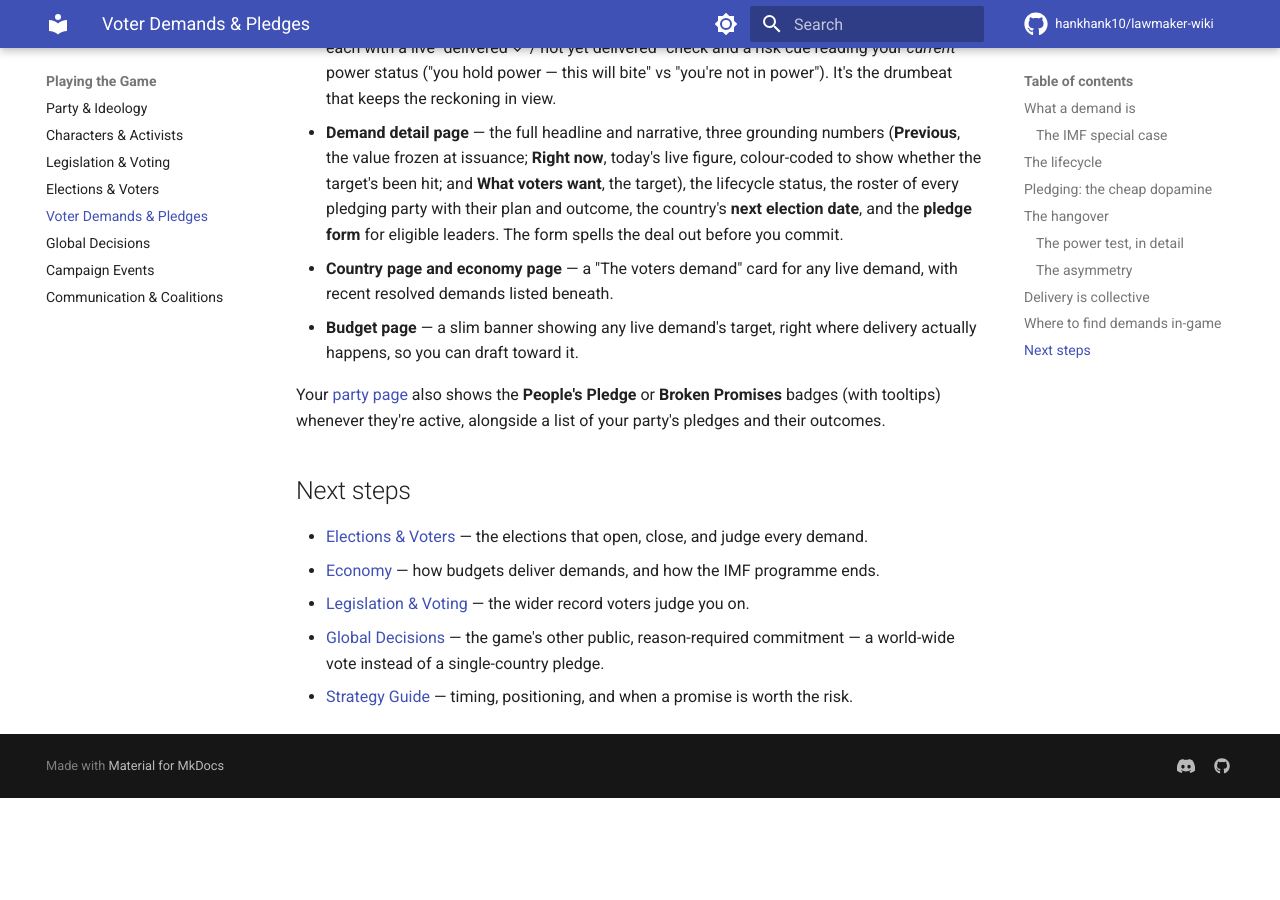
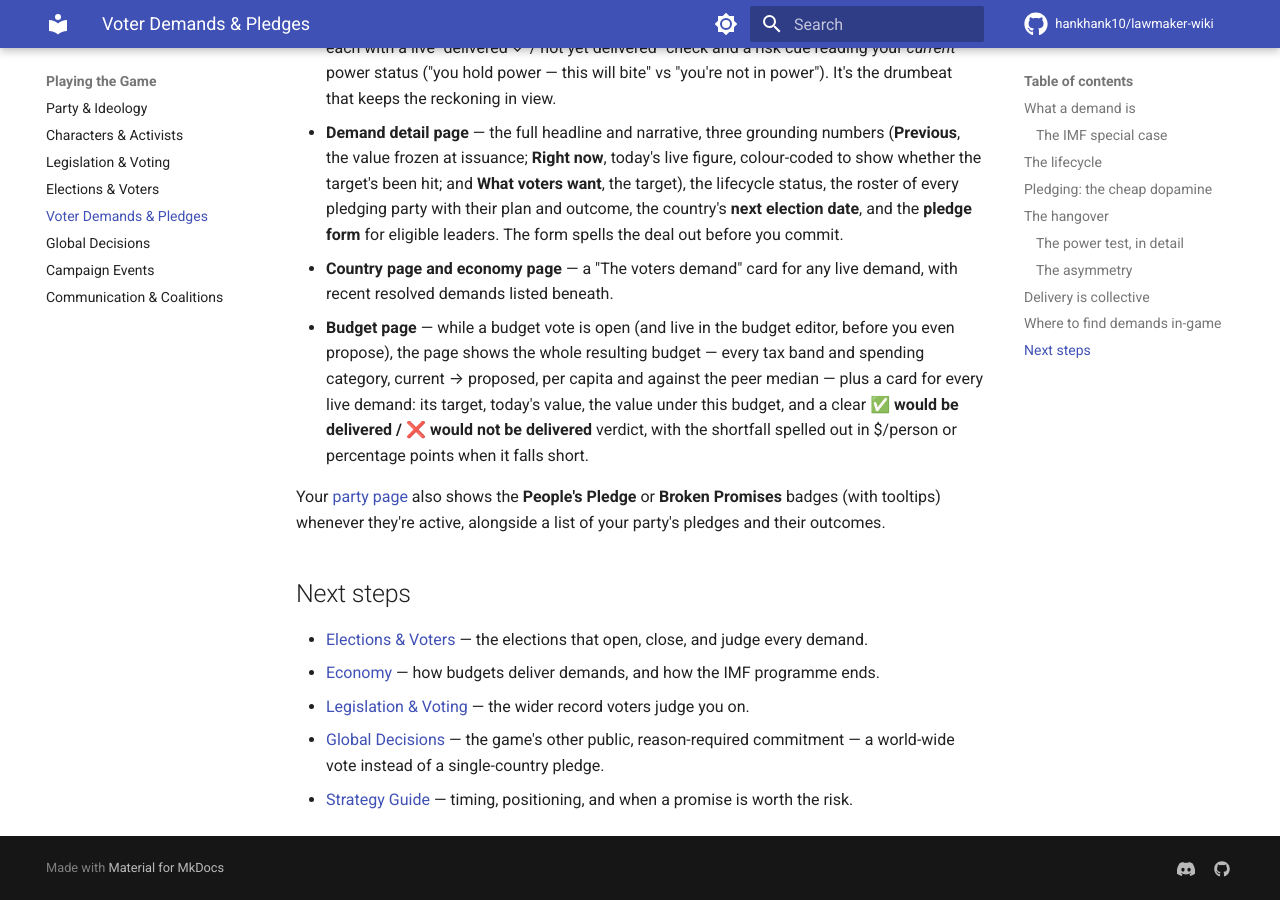
Before and after one commit to hankhank10/lawmaker-wiki, an MkDocs documentation site: the page built from docs/gameplay/demands.md, in a window 1280 px wide and 900 px high, scrolled down 6047 px. Built offline with MkDocs 1.6.1 and Material for MkDocs 9.7.7, drawn with Linux system fonts in a browser that asks for light colours; comment, search, counter and statistics services are not loaded; before the commit the page ends 6845 px from its top, so only the background shows below that.

Commit message:
📝 Sync from private repo
Auto-synced from hankhank10/lawmaker/game-manual

```diff
--- a/docs/gameplay/demands.md
+++ b/docs/gameplay/demands.md
@@ -137,7 +137,7 @@ Demands are hard to miss — that's by design, so the hangover feels inevitable
 - **Dashboard card** — a prominent card on your player dashboard tracks your country's demands in two halves: the **live demands** you can still pledge to (with a clear "you have / have not pledged" marker), and your **in-delivery commitments** that bite at the next election — each with a live "delivered ✓ / not yet delivered" check and a risk cue reading your *current* power status ("you hold power — this will bite" vs "you're not in power"). It's the drumbeat that keeps the reckoning in view.
 - **Demand detail page** — the full headline and narrative, three grounding numbers (**Previous**, the value frozen at issuance; **Right now**, today's live figure, colour-coded to show whether the target's been hit; and **What voters want**, the target), the lifecycle status, the roster of every pledging party with their plan and outcome, the country's **next election date**, and the **pledge form** for eligible leaders. The form spells the deal out before you commit.
 - **Country page and economy page** — a "The voters demand" card for any live demand, with recent resolved demands listed beneath.
-- **Budget page** — a slim banner showing any live demand's target, right where delivery actually happens, so you can draft toward it.
+- **Budget page** — while a budget vote is open (and live in the budget editor, before you even propose), the page shows the whole resulting budget — every tax band and spending category, current → proposed, per capita and against the peer median — plus a card for every live demand: its target, today's value, the value under this budget, and a clear **✅ would be delivered / ❌ would not be delivered** verdict, with the shortfall spelled out in $/person or percentage points when it falls short.
 
 Your [party page](parties.md) also shows the **People's Pledge** or **Broken Promises** badges (with tooltips) whenever they're active, alongside a list of your party's pledges and their outcomes.
 
```
